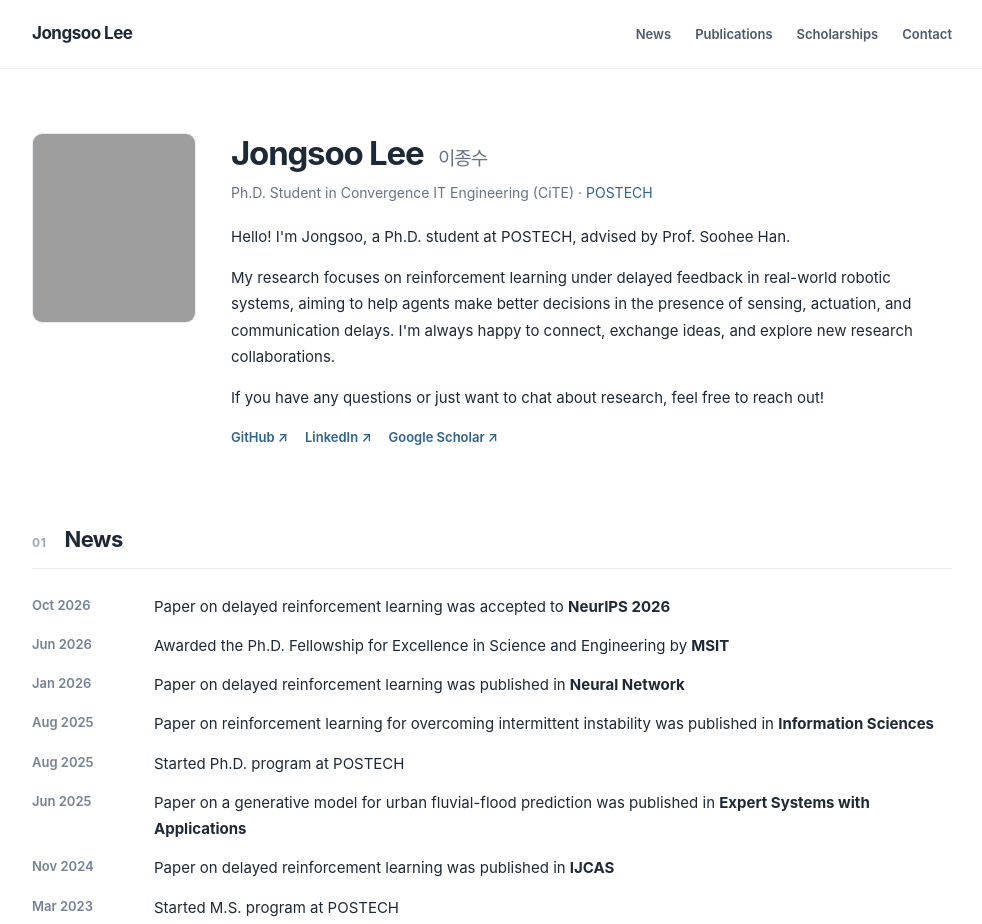
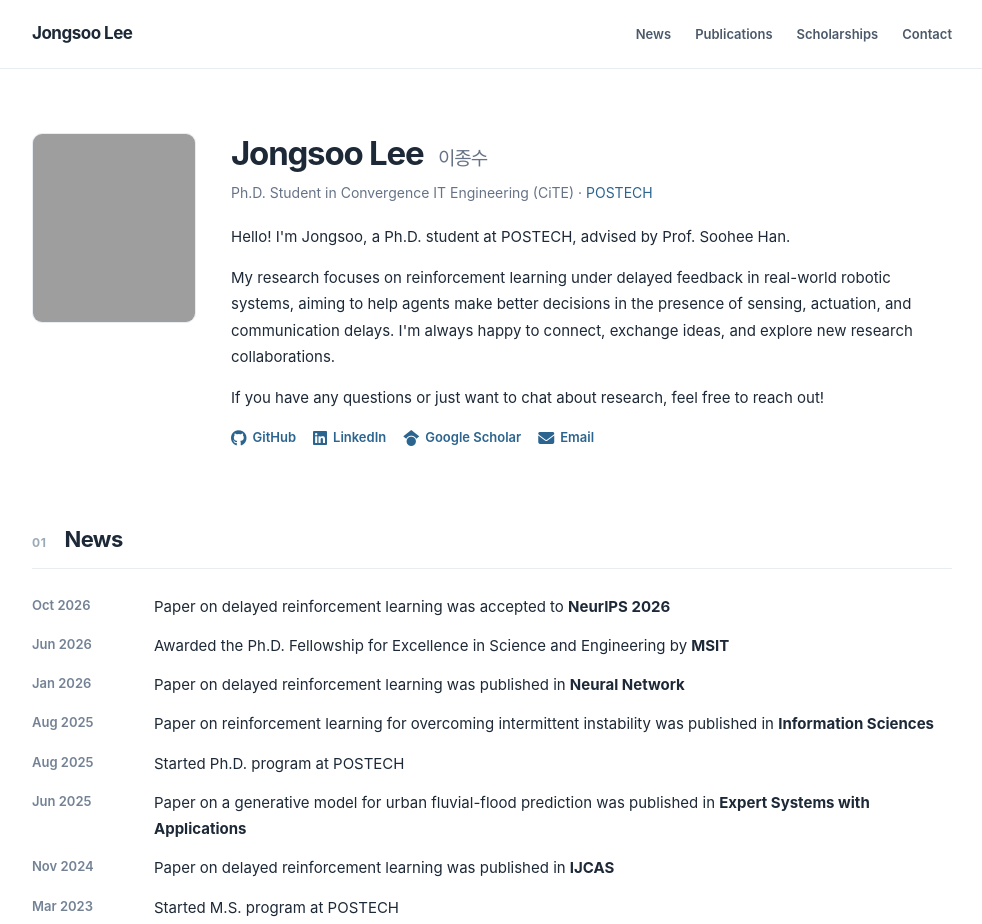
Before and after one commit to JongsooLee/jongsoolee.github.io, a plain HTML site: page index.html in a window 1280 px wide. Shown: the top 924 px of the page, without its empty margins (148-1130 px from the left). Drawn offline with Linux system fonts and the light colour scheme; grey boxes are pictures that could not be loaded.

Commit message:
Update index.html

```diff
--- a/index.html
+++ b/index.html
@@ -44,6 +44,8 @@
     .paper-links { display:flex; gap:14px; font-size:12px; font-weight:650; margin-top:6px }
     .contact { color:var(--muted) } footer { border-top:1px solid var(--line); padding:26px 0 45px; color:#98a4b2; font-size:12px }
     @media(max-width:680px) { main{padding-top:36px}.intro{grid-template-columns:1fr;gap:19px;margin-bottom:55px}.portrait{width:140px;height:155px}h1{font-size:29px}.links{gap:12px;font-size:12px}nav{align-items:flex-start;flex-direction:column;padding:13px 0;gap:7px}.news-row{grid-template-columns:78px 1fr;gap:12px}.timeline{grid-template-columns:1fr;gap:4px}.heading{gap:12px}section{margin-bottom:55px}.project{padding:19px} }
+    .socials a {display: inline-flex;align-items: center;gap: 6px;}
+    .socials i {font-size: 16px;}
   </style>
 </head>
 <body>
@@ -61,7 +63,27 @@
         <p>Hello! I'm Jongsoo, a Ph.D. student at POSTECH, advised by Prof. Soohee Han.</p>
         <p>My research focuses on reinforcement learning under delayed feedback in real-world robotic systems, aiming to help agents make better decisions in the presence of sensing, actuation, and communication delays. I'm always happy to connect, exchange ideas, and explore new research collaborations.</p>
         <p>If you have any questions or just want to chat about research, feel free to reach out!</p>
-        <div class="socials"><a href="https://github.com/jongsoolee" target="_blank" rel="noopener">GitHub ↗</a><a href="https://www.linkedin.com/in/jsl95" target="_blank" rel="noopener">LinkedIn ↗</a><a href="https://scholar.google.com/citations?user=-YXP3fkAAAAJ&hl=ko&oi=ao" target="_blank" rel="noopener">Google Scholar ↗</a></div>
+
+        <link rel="stylesheet" href="https://cdnjs.cloudflare.com/ajax/libs/font-awesome/6.7.2/css/all.min.css">
+
+        <div class="socials">
+          <a href="https://github.com/jongsoolee" target="_blank" rel="noopener">
+            <i class="fa-brands fa-github"></i> GitHub
+          </a>
+
+          <a href="https://www.linkedin.com/in/jsl95" target="_blank" rel="noopener">
+            <i class="fa-brands fa-linkedin"></i> LinkedIn
+          </a>
+
+          <a href="https://scholar.google.com/citations?user=-YXP3fkAAAAJ" target="_blank" rel="noopener">
+            <i class="fa-brands fa-google-scholar"></i> Google Scholar
+          </a>
+
+          <a href="mailto:jjongs@postech.ac.kr">
+            <i class="fa-solid fa-envelope"></i> Email
+          </a>
+        </div>
+
       </div>
     </div>
 
```
